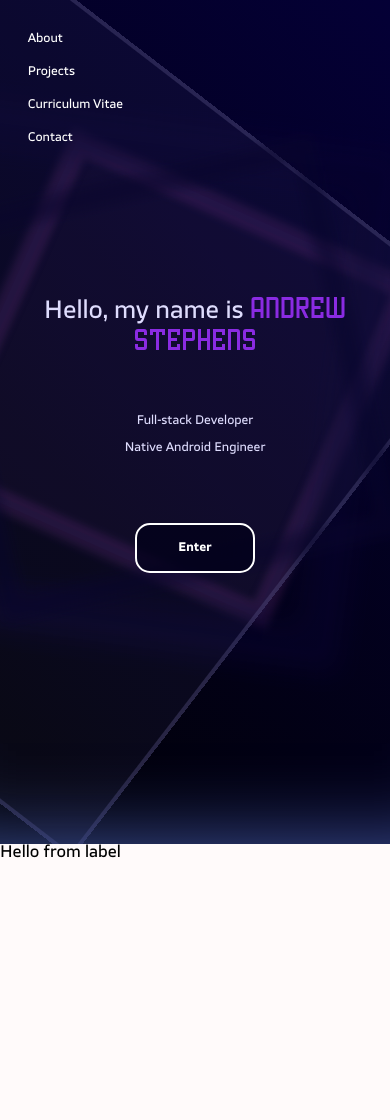
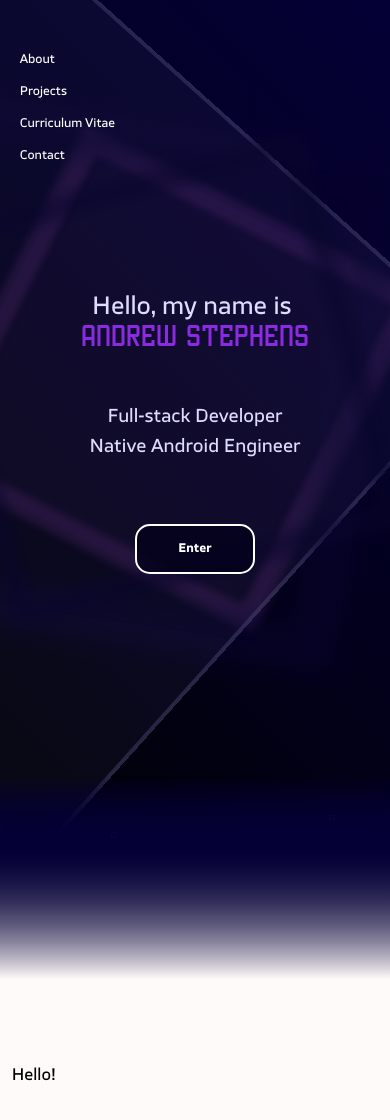
Before and after one commit to Andrew-R-Stephens/website-portfolio, a React (Vite) app: page / in a window 390 px wide. Shown: the top 1120 px of the page. Built offline with nearby package versions, Linux system fonts and the light colour scheme.

Commit message:
+ Added fzzy animation at bottom of screen

```diff
--- /dev/null
+++ b/src/About.tsx
@@ -0,0 +1,104 @@
+import React, {Fragment, useEffect} from "react";
+
+function About() {
+
+    useEffect(() => {
+        animateMiniSquares()
+    }, [])
+
+    function animateMiniSquares() {
+        const linkElements:HTMLCollectionOf<Element> =
+            document.getElementsByClassName('mini-square') as HTMLCollectionOf<Element>;
+
+        for (let i = 0; i < linkElements.length; i++) {
+            const element = linkElements[i];
+            element.id = "mini-square-" + i;
+
+            animateMiniSquare(element);
+        }
+    }
+
+    function animateMiniSquare(element:Element):Element {
+        console.log("Sent over")
+
+        let transX = "calc(-50svw + (" + (Math.random()*90) +"svw))";
+        let transY = Math.random();
+
+        Math.random() <= .5 ?
+            document.getElementById(element.id)?.animate([
+                { offset: 0, transform: "translate(" + transX + ", 0)", opacity: 0},
+                { offset: .20, opacity: 0, width: "1svw" },
+                { offset: .25, opacity: 1, width: "1.25svw" },
+                { offset: .50, opacity: 1, width: "1.5svw" },
+                { offset: 1, transform: "translate(" + transX + ", calc(-5vh + (-10vh * " + transY + ")))", opacity: 0, width: "1svw"}
+            ], {
+                duration: 2000 + (Math.random()*1000),
+                iterations: 1,
+                direction: "normal",
+                easing: "ease-in-out",
+                delay: (Math.random()*1000),
+                fill: "forwards"
+            })
+            :
+            document.getElementById(element.id)?.animate([
+                { offset: 0, transform: "translate(" + transX + ", 0)", opacity: 0},
+                { offset: .20, opacity: 0, width: "1svw" },
+                { offset: .25, opacity: 1, width: "1.25svw" },
+                { offset: .50, opacity: 1, width: "1.5svw" },
+                { offset: 1, transform: "translate(" + transX +  ", calc(5vh + (10vh * " + transY + ")))", opacity: 0, width: "1svw"}
+            ], {
+                duration: 2000 + (Math.random()*1000),
+                iterations: 1,
+                direction: "normal",
+                easing: "ease-in-out",
+                delay: (Math.random()*1000),
+                fill: "forwards"
+            });
+
+        (document.getElementById(element.id) as Element).getAnimations().map((item)=>{
+            item.onfinish = (event) => {
+                animateMiniSquare(element)
+            }
+        })
+
+        return element
+    }
+
+    return (
+        <Fragment>
+            <div className={'page-body'}>
+                <div id={'page-body-multisquares'}>
+                    <div className={'mini-square-wrapper'}>
+                        <div className={'mini-square'}/>
+                        <div className={'mini-square'}/>
+                        <div className={'mini-square'}/>
+                        <div className={'mini-square'}/>
+                        <div className={'mini-square'}/>
+                        <div className={'mini-square'}/>
+                        <div className={'mini-square'}/>
+                        <div className={'mini-square'}/>
+                        <div className={'mini-square'}/>
+                        <div className={'mini-square'}/>
+                        <div className={'mini-square'}/>
+                        <div className={'mini-square'}/>
+                        <div className={'mini-square'}/>
+                        <div className={'mini-square'}/>
+                        <div className={'mini-square'}/>
+                        <div className={'mini-square'}/>
+                        <div className={'mini-square'}/>
+                        <div className={'mini-square'}/>
+                        <div className={'mini-square'}/>
+                        <div className={'mini-square'}/>
+                </div>
+                </div>
+                <div className={'greeting'}>
+                    <div id={'about-anchor'}/>
+                    <div style={{padding: '3svw'}}>Hello!</div>
+                </div>
+                <div className={''}></div>
+            </div>
+        </Fragment>
+    )
+}
+
+export default About;
--- a/src/App.css
+++ b/src/App.css
@@ -16,7 +16,7 @@ body {
     margin: 0;
     /*height: 100svh;*/ /* fallback for Js load */
     scroll-behavior: smooth;
-    height: 100dvh;
+    height: calc(100dvh);
 }
 
 * {
@@ -25,7 +25,7 @@ body {
 
 ul {
     display: inline-flex;
-    padding: 0;
+    padding: 2svh 0;
     margin: 0;
 }
 
@@ -35,8 +35,12 @@ li {
     margin-left: 0;
     margin-right: auto;
     color: white;
-    font-size: clamp(12px, 1.2svmin, 48px);
+    font-size: clamp(12px, 1.4svmin, 48px);
     user-select: none;
+}
+
+.hero-link-wrapper-parent {
+    margin: auto;
 }
 
 .hero-link {
@@ -47,7 +51,7 @@ li {
 }
 
 li.hero-link:hover {
-    color: #a25ae5;
+    /*color: #a25ae5;*/
 }
 
 .hero-link-wrapper {
@@ -57,9 +61,18 @@ li.hero-link:hover {
 
 #hero-link-square-wrapper {
     width: 100%;
-    display: inline-flex;
+    display: inline;
     margin-left: auto;
     margin-right: auto;
+}
+
+#hero-link-square-underline {
+    position: relative;
+    margin: auto;
+    border-top: 1px solid white;
+    width: 0;
+    padding-bottom: 4px;
+    transition: width 250ms;
 }
 
 #hero-link-square {
@@ -70,10 +83,10 @@ li.hero-link:hover {
     aspect-ratio: 1;
     opacity: 0;
     transform: translateY(calc(3vmin)) rotate(-360deg);
-    transition: opacity 250ms, transform 500ms ease-in;
+    transition: opacity 250ms, transform 250ms ease-in;
 }
 
-li.hero-link:hover ~ #hero-link-square-wrapper #hero-link-square {
+li.hero-link:hover #hero-link-square-wrapper #hero-link-square {
     position: relative;
     border: 1px solid white;
     margin: auto;
@@ -84,13 +97,31 @@ li.hero-link:hover ~ #hero-link-square-wrapper #hero-link-square {
     transition: opacity 250ms, transform 500ms ease-out;
 }
 
+li.hero-link:hover #hero-link-square-wrapper #hero-link-square-underline {
+    position: relative;
+    border-top: 1px solid white;
+    width: calc(75%);
+    opacity: 1;
+    transition: width 500ms 250ms, opacity 1000ms;
+}
+
+.hero-label-wrapper {
+    display: flex;
+}
+
 .hero-label-intro {
     font-family: TTSSevers-Medium, serif, serif;
+    animation: enter-intro ease-in forwards 1s;
+    animation-delay: 200ms;
+    opacity: 0;
 }
 
 .hero-label-name {
     font-family: Oldtimer, serif;
     color: blueviolet !important;
+    animation: enter-intro ease-in forwards 1s;
+    animation-delay: 200ms;
+    opacity: 0;
 }
 
 input[type=button] {
@@ -116,22 +147,69 @@ input[type=button] {
     background: linear-gradient(45deg, rgb(1, 1, 5) 0%, rgb(4, 0, 54) 100%);
 }
 
+.page-body {
+    padding-top: 25svh;
+    background: snow;
+    display: flex;
+    margin: auto;
+    width: 100%;
+    min-height: 200svh;
+}
+
 .page-body::after {
-    content: "";
+    content: url(#page-body-multisquares);
     background-size: cover;
     display: inline-block;
     position: absolute;
     width: 100%;
-    height: 12vh;
-    bottom: 0;
-    box-shadow: inset 0 -10vh 10vh -10vh rgb(65, 85, 161);
+    height: 24vh;
+    bottom: -16vh;
+    /*
+    box-shadow: inset 0 10vh 10vh -10vh rgb(65, 85, 161);
+    */
+    background: rgb(4, 0, 54);
+    background: linear-gradient(180deg, rgba(4, 0, 54,0) 0%, rgb(4, 0, 54) 33%, rgba(4, 0, 54, 0) 100%);
 }
 
-.page-body {
-    display: flex;
-    margin: auto;
+#page-body-multisquares {
+    display: block;
+    position: absolute;
     width: 100%;
-    min-height: 200svh;
+    height: 30vh;
+    bottom: -15vh;
+    z-index: 1;
+}
+
+.mini-square-wrapper {
+    display: block;
+    position: relative;
+    top: 66%;
+    bottom: 33%;
+    left: 50%;
+    transform: translate(-50%, -50%);
+}
+
+.mini-square {
+    position: absolute;
+    width: 1vmin;
+    aspect-ratio: 1;
+    border: 1px white solid;
+    left: 50%;
+    right: 50%;
+    text-align: center;
+    opacity: 0;
+    overflow: hidden;
+
+    /*animation: mini-square-spin 3s linear normal;*/
+}
+
+@keyframes mini-square-spin {
+    from {
+        transform: rotate(0);
+    }
+    to {
+        transform: rotate(-900deg);
+    }
 }
 
 .head-header {
@@ -154,7 +232,7 @@ input[type=button] {
     height: 1svh;
 }
 
-.header-label {
+.hero-label {
     display: inline;
     margin: auto;
     padding: 8px;
@@ -194,12 +272,12 @@ input[type=button] {
 }
 
 .simple-label {
-    font-size: clamp(24px, 3svw, 48px);
+    font-size: clamp(24px, 3svw, 72px);
     color: rgb(222, 220, 253);
 }
 
 .reduced-font {
-    font-size: clamp(12px, 1.5svw, 24px);
+    font-size: clamp(18px, 1.75svw, 36px);
 }
 
 .square-wrapper {
@@ -356,6 +434,9 @@ input[type=button] {
     ul {
         display: inline-block;
     }
+    li {
+        padding: clamp(4px, .75svw, 8px) 8px;
+    }
     body{
         height: 100%;
     }
@@ -363,13 +444,24 @@ input[type=button] {
         height: 0;
     }
     #hero-link-square-wrapper {
+        padding-bottom: clamp(8px, 2svh, 16px);
     }
 
     #hero-link-square {
         opacity: 0;
     }
 
-    li.hero-link:hover ~ #hero-link-square-wrapper #hero-link-square {
+    #hero-link-square-underline {
+        opacity: 0;
+    }
+    .hero-label-wrapper {
+        display: block;
+    }
+    li.hero-link:hover #hero-link-square-wrapper #hero-link-square-underline {
+        opacity: 0;
+    }
+
+    li.hero-link:hover #hero-link-square-wrapper #hero-link-square {
         opacity: 0;
     }
 }
@@ -387,12 +479,12 @@ input[type=button] {
 @media only screen and (min-width: 1200px) {}
 
 
-@keyframes fade-in {
-    from {
+@keyframes enter-intro {
+    0% {
         opacity: 0;
     }
-    to {
-        opacity: 100%;
+    100% {
+        opacity: 1;
     }
 }
 
--- a/src/App.tsx
+++ b/src/App.tsx
@@ -1,13 +1,17 @@
 import React, {Fragment} from "react";
 import {BrowserRouter, Route, Routes} from 'react-router-dom'
-import Home from "./Home";
+import Hero from "./Hero";
 import Contact from "./Contact";
 import CVitae from "./CVitae";
+import './App.css'
+import About from "./About";
+import Body from "./Body";
 
 function App() {
     return (
         <Fragment>
-            <Home/>
+            <Hero/>
+            <Body/>
         </Fragment>
     )
 }
--- /dev/null
+++ b/src/Body.tsx
@@ -0,0 +1,15 @@
+import About from "./About";
+import CVitae from "./CVitae";
+import React, {Fragment} from "react";
+
+function Body() {
+    return (
+        <Fragment>
+            <About/>
+            <CVitae/>
+            {/*<Projects/>*/}
+        </Fragment>
+    );
+}
+
+export default Body;
--- a/src/CVitae.tsx
+++ b/src/CVitae.tsx
@@ -1,32 +1,19 @@
 import React, {Fragment} from "react";
 import {useNavigate} from "react-router-dom";
 
-function Home() {
-
-    const navigate = useNavigate()
+function CVitae() {
 
     return (
         <Fragment>
-            <div className={'page-main'}>
-                <div className={'page-top'}>
-                    <div className={'page-header'}>
-                        <label>Contact Me</label>
-                    </div>
-                    <div className={'page-navigation'}>
-                        <ul>
-                            <li onClick={() => navigate("/contact")}>Contact Me</li>
-                        </ul>
-                    </div>
+            <div className={'page-body'}>
+                <div className={'greeting'}>
+                    <div id={'CVitae-anchor'}/>
+                    <div style={{padding: '3svw'}}>Hello!</div>
                 </div>
-                <div className={'page-body'}>
-                    <div className={'greeting'}>
-
-                    </div>
-                    <div className={''}></div>
-                </div>
+                <div className={''}></div>
             </div>
         </Fragment>
     )
 }
 
-export default Home;
+export default CVitae;
--- a/src/Home.tsx
+++ b/src/Hero.tsx
@@ -3,7 +3,7 @@ import {useNavigate} from "react-router-dom";
 import './App.css'
 import {render} from "react-dom";
 
-function Home() {
+function Hero() {
 
     //const navigate = useNavigate()
 
@@ -20,18 +20,19 @@ function Home() {
     }
 
     function goToGreetingAnchor() {
-        const greetingAnchor = document.getElementById('greeting-anchor')
+        const greetingAnchor = document.getElementById('about-anchor')
         greetingAnchor?.scrollIntoView({
-            behavior: 'smooth',
+            behavior: "smooth",
             block: "start"
         });
     }
 
     function animateEnterHeroLinks() {
         const linkElements = document.getElementsByClassName('hero-link');
-        for (var i = 0; i < linkElements.length; i++) {
-            console.log("found")
 
+        const element = document.getElementById('label-container-last');
+        (element as Element).addEventListener("animationend", (event) => {
+            for (let i = 0; i < linkElements.length; i++) {
                 linkElements[i].animate([
                     { offset: 0, transform: "translateX(-50svw)", opacity: 0, pointerEvents:"none" },
                     { offset: .99, transform: "translateX(0)", opacity: 1, pointerEvents:"none" },
@@ -41,19 +42,24 @@ function Home() {
                     iterations: 1,
                     direction: "normal",
                     easing: "ease-out",
-                delay: 1500 + (200 * i),
+                    delay: 500 + (-200 * i),
                     fill: "forwards"
                 });
-
-            console.log(linkElements[i].getAnimations())
             }
+        });
     }
 
-    function createLinkLabel(url:string, label:string) {
+    function createLinkLabel(url: string, label: string) {
         return (
+            <Fragment>
                 <a href={url}>
                     <label>{label}</label>
                 </a>
+                <div id={'hero-link-square-wrapper'}>
+                    <div id={'hero-link-square-underline'}/>
+                    <div id={'hero-link-square'}/>
+                </div>
+            </Fragment>
         )
     }
 
@@ -77,13 +83,15 @@ function Home() {
     return (
         <Fragment>
             <div className={'page-head'}>
-                <div style={{position: "absolute", top:0, width:"100%", height: "100svh", zIndex: 0, overflow: "hidden"}}>
+                <div style={{position: "absolute", top:0, width:"100%", height: "100svh",
+                    zIndex: 0, overflow: "hidden"}}>
                     {/*
                     <canvas id={'head-canvas'} width={"100%"} height={"100%"}
                             style={{display: "block", margin:"auto", width:"100%", height:"100%"}}/>
                     */}
                     <div id={'square-fall'} className={'square-wrapper square-fall-1'}
                          role={isEntered? 'active-square-fall' : ''}>
+
                         <div className={'square-wrapper'}
                              id={'square-3'}/>
                     </div>
@@ -117,55 +125,44 @@ function Home() {
                 <div className={'head-header'}>
                     <div className={'header-links'}>
                         <div style={{marginLeft:"3vmin", marginTop: 32}}>
-                            <ul>
+                            <ul className={'hero-link-wrapper-parent'}>
                                 <div className={'hero-link-wrapper'}>
                                     <li className={'hero-link'}>
                                         {createLinkLabel("./", "About")}
                                     </li>
-                                    <div id={'hero-link-square-wrapper'}>
-                                        <div id={'hero-link-square'}></div>
-                                    </div>
                                 </div>
                                 <div className={'hero-link-wrapper'}>
                                     <li className={'hero-link'}>
                                         {createLinkLabel("./", "Projects")}
                                     </li>
-                                    <div id={'hero-link-square-wrapper'}>
-                                        <div id={'hero-link-square'}></div>
-                                    </div>
                                 </div>
                                 <div className={'hero-link-wrapper'}>
                                     <li className={'hero-link'}>
                                         {createLinkLabel("./", "Curriculum Vitae")}
                                     </li>
-                                    <div id={'hero-link-square-wrapper'}>
-                                        <div id={'hero-link-square'}></div>
-                                    </div>
                                 </div>
                                 <div className={'hero-link-wrapper'}>
                                     <li className={'hero-link'}>
                                         {createLinkLabel("./", "Contact")}
                                     </li>
-                                    <div id={'hero-link-square-wrapper'}>
-                                        <div id={'hero-link-square'}></div>
-                                    </div>
                                 </div>
                             </ul>
                         </div>
                     </div>
-                    <div className={'header-label'}>
-                        <div className={'label-container transition-fade-in'}
-                             style={{animationDuration: "1s", animationDelay: "200ms", paddingBottom:32}}>
-                            <label className={'simple-label hero-label-intro'}>Hello, my name is </label>
-                            <label className={'simple-label hero-label-name'}>Andrew Stephens</label>
+                    <div className={'hero-label'}>
+                        <div className={'label-container hero-label-wrapper'}
+                             style={{paddingBottom:32}}>
+                            <div><label className={'simple-label hero-label-intro'}>Hello, my name is&nbsp;</label></div>
+                            <div><label className={'simple-label hero-label-name'}>Andrew Stephens</label></div>
                         </div>
                     </div>
-                    <div className={'header-label'}>
+                    <div className={'hero-label'}>
                         <div className={'label-container transition-fade-in'}
                              style={{animationDelay: "1s"}}>
                             <label className={'simple-label reduced-font'}>Full-stack Developer</label>
                         </div>
-                        <div className={'label-container transition-fade-in'}
+                        <div id={'label-container-last'}
+                             className={'label-container transition-fade-in'}
                              style={{animationDelay: "1300ms"}}>
                             <label className={'simple-label reduced-font'}>Native Android Engineer</label>
                         </div>
@@ -184,22 +181,8 @@ function Home() {
                     </ul>
                 </div>*/}
             </div>
-            <div className={'page-body'} style={{background: "snow"}}>
-                <div id={'greeting-anchor'} className={'greeting'}>
-                    <label>Hello from label</label>
-                    <div className="parent">
-                        <div className="my-element-to-clip"></div>
-                    </div>
-                    <svg width="0" height="0">
-                        <defs>
-                            <clipPath id="myCurve" clipPathUnits="objectBoundingBox"/>
-                        </defs>
-                    </svg>
-                </div>
-                <div className={''}></div>
-            </div>
         </Fragment>
     )
 }
 
-export default Home;
+export default Hero;
--- a/src/NavigationRouter.tsx
+++ b/src/NavigationRouter.tsx
@@ -1,6 +1,6 @@
 import React from 'react'
 import {BrowserRouter, Route, Routes} from "react-router-dom";
-import Home from "./Home";
+import Hero from "./Hero";
 import Contact from "./Contact";
 import CVitae from "./CVitae";
 
@@ -9,7 +9,7 @@ function NavigationRouter() {
     return (
         <BrowserRouter>
             <Routes>
-                <Route index path="/" element={<Home/>}></Route>
+                <Route index path="/" element={<Hero/>}></Route>
                 <Route index path="/contact" element={<Contact/>}></Route>
                 <Route index path="/curriculum-vitae" element={<CVitae/>}></Route>
             </Routes>
```
Lines whose indentation alone changed are shown as unchanged.
